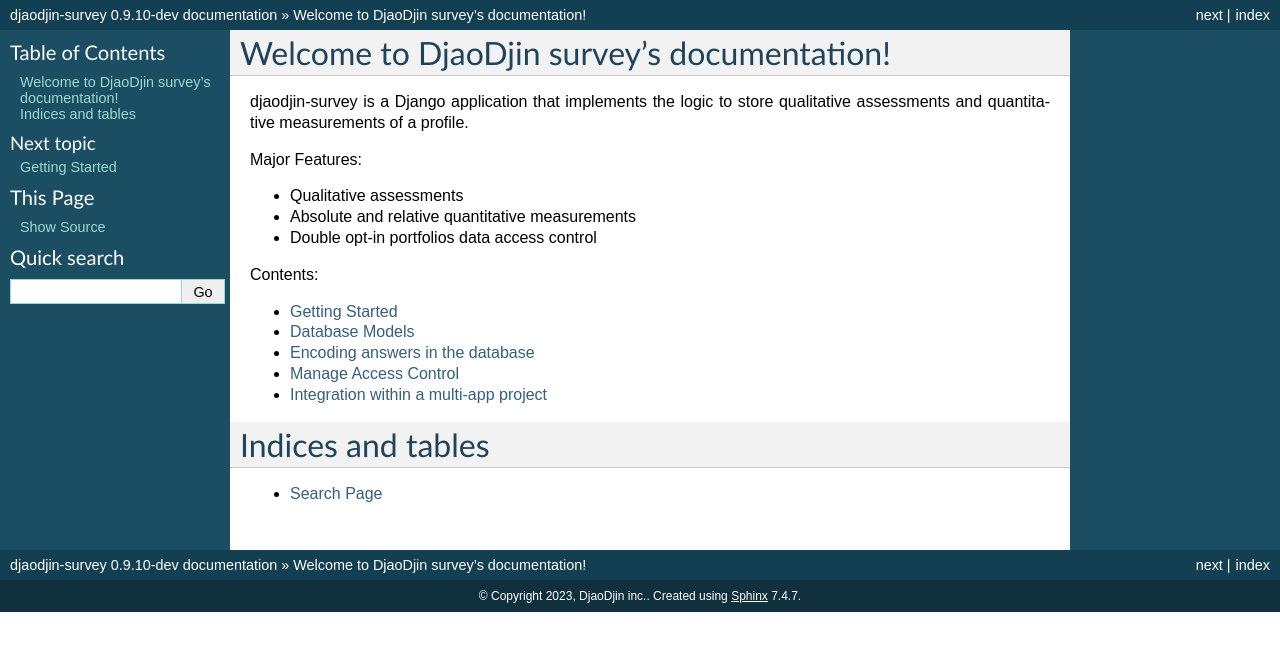
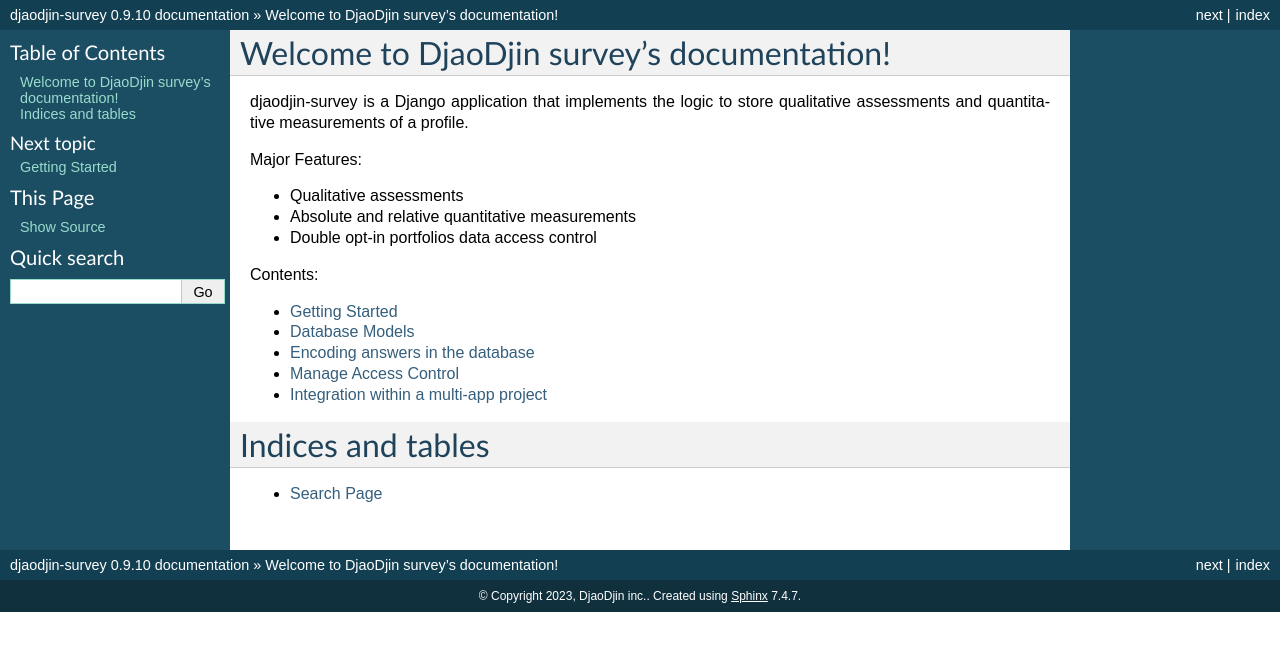
Before and after one commit to djaodjin/djaodjin-survey, a Sphinx documentation site: the page built from docs/index.rst, in a window 1280 px wide. Shown: the top 651 px of the page. Built offline with Sphinx 7.4.7, drawn with Linux system fonts in a browser that asks for light colours.

Commit message:
releases 0.9.10 to pypi

```diff
--- a/docs/conf.py
+++ b/docs/conf.py
@@ -54,7 +54,7 @@
 # The short X.Y version.
 version = '0.9'
 # The full version, including alpha/beta/rc tags.
-release = '0.9.10-dev'
+release = '0.9.10'
 
 # The language for content autogenerated by Sphinx. Refer to documentation
 # for a list of supported languages.
--- a/survey/__init__.py
+++ b/survey/__init__.py
@@ -26,4 +26,4 @@
 PEP 386-compliant version number for the survey django app.
 """
 
-__version__ = '0.9.10-dev'
+__version__ = '0.9.10'
```
Also changed, not shown: README.md (+4 -4 lines), 2 other files.
